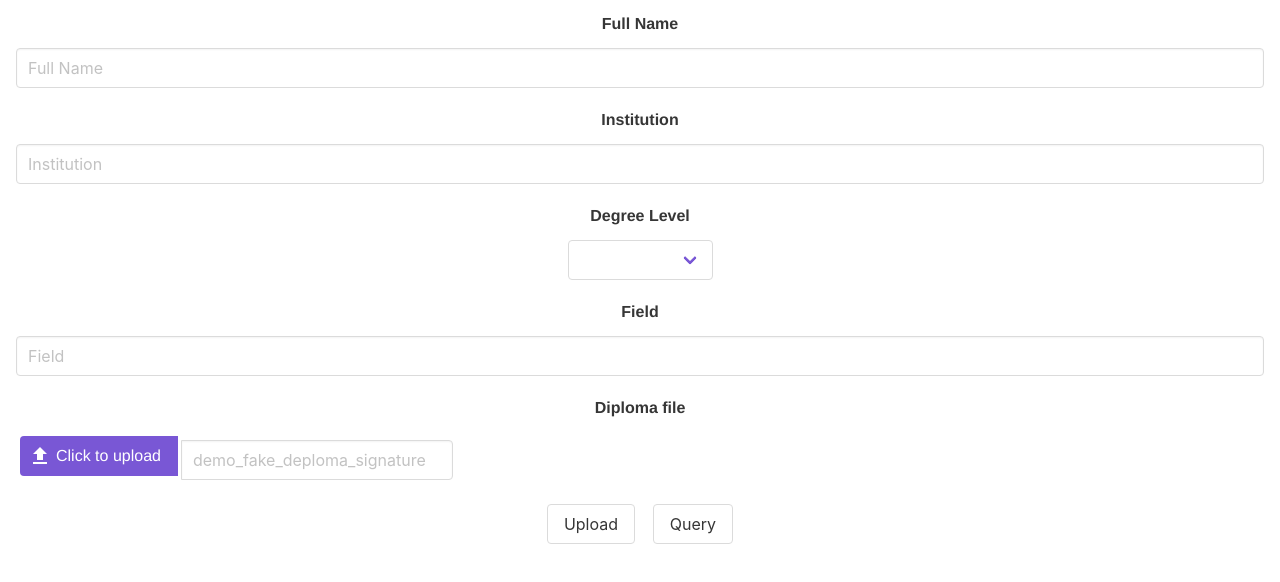
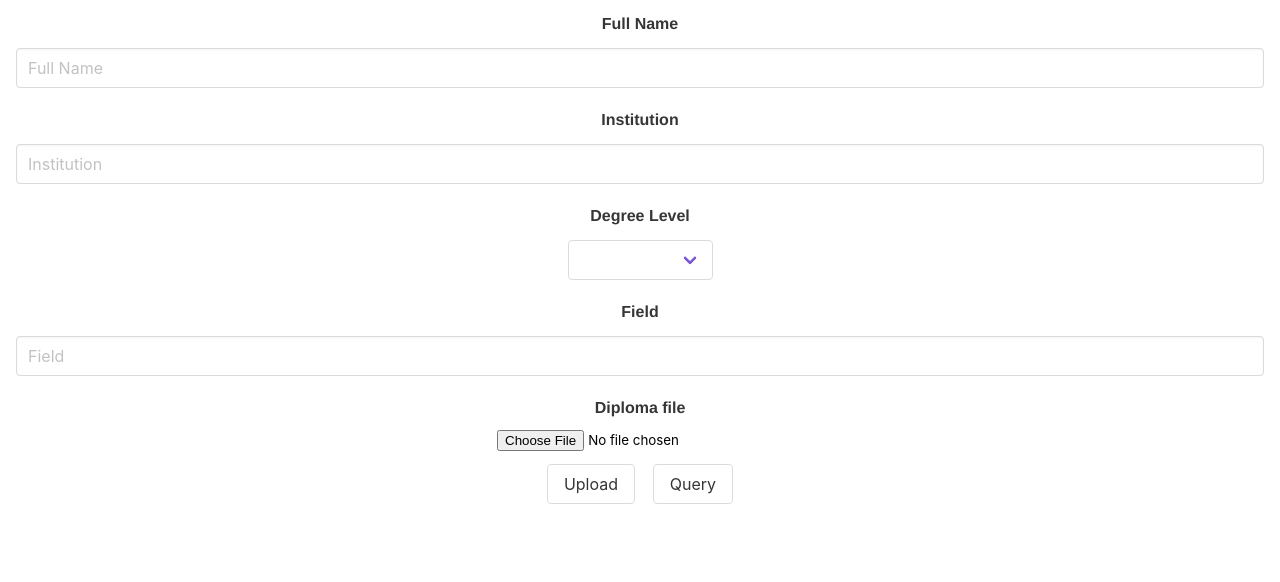
Before and after one commit to Noah-Jaffe/CMSC491_BLOCKCHAIN, a Vue app: page / in a window 1280 px wide. Shown: the top 582 px of the page. Built offline with nearby package versions, Linux system fonts and the light colour scheme.

Commit message:
enabled file upload and preview

```diff
--- a/src/views/Home.vue
+++ b/src/views/Home.vue
@@ -46,22 +46,18 @@
     </div>
     <div>
       <b-field label="Diploma file">
-        <b-upload v-model="file">
-          <a class="button is-primary">
-            <b-icon icon="upload"></b-icon>
-            <span>Click to upload</span>
-          </a>
-        </b-upload>
-        <span class="file-name" v-if="file">
-          {{ file.name }}
-        </span>
-        <b-input
-          placeholder="demo_fake_deploma_signature"
-          type="text"
-          v-model="filecontents"
-        >
-        </b-input>
+        <input
+          type="file"
+          @change="read_file_contents"
+          accept="image/*,application/pdf"
+        />
       </b-field>
+      <object
+        v-if="filecontents"
+        :data="filecontents"
+        height="25%"
+        width="50%"
+      />
     </div>
     <div class="btn-group">
       <input
@@ -83,8 +79,7 @@
 </template>
 
 <script>
-//import axios from "axios";
-import exec from "shelljs";
+import axios from "axios";
 
 export default {
   name: "Home",
@@ -100,6 +95,42 @@ export default {
     };
   },
   methods: {
+    read_file_contents(event) {
+      // Reference to the DOM input element
+      var input = event.target;
+      // Ensure that you have a file before attempting to read it
+      if (input.files && input.files[0]) {
+        // create a new FileReader to read this image and convert to base64 format
+        var reader = new FileReader();
+        // Define a callback function to run, when FileReader finishes its job
+        reader.onload = e => {
+          // Note: arrow function used here, so that "this.imageData" refers to the imageData of Vue component
+          // Read image as base64 and set to imageData
+          this.filecontents = e.target.result;
+        };
+        // Start the reader job - read file as a data url (base64 format)
+        reader.readAsDataURL(input.files[0]);
+      }
+    },
+    compress_input_file(data) {
+      return data
+        .split("")
+        .reduce((o, c) => {
+          if (o[o.length - 2] === c && o[o.length - 1] < 35) o[o.length - 1]++;
+          else o.push(c, 0);
+          return o;
+        }, [])
+        .map(_ => (typeof _ === "number" ? _.toString(36) : _))
+        .join("");
+    },
+    decompress_input_file(data) {
+      return data
+        .split("")
+        .map((c, i, a) =>
+          i % 2 ? undefined : new Array(2 + parseInt(a[i + 1], 36)).join(c)
+        )
+        .join("");
+    },
     do_query() {
       if (
         this.fullname.length == 0 ||
@@ -132,12 +163,7 @@ export default {
           formattedKey +
           '"&height=&prove=';
         this.cors_workaround = endpoint;
-        exec("curl " + endpoint, function(code, stdout, stderr) {
-          console.log("Exit code:", code);
-          console.log("Program output:", stdout);
-          console.log("Program stderr:", stderr);
-        });
-        /*axios
+        axios
           .get(endpoint)
           .then(response => {
             this.$buefy.dialog.alert({
@@ -149,21 +175,26 @@ export default {
             console.log(response.data["result"]["response"]["log"]);
             if (response.data["result"]["response"]["log"] == "exists") {
               // do buefy notification
-              this.queryresponse = atob(response.data["result"]["response"]["key"]);
-              this.filecontents = atob(response.data["result"]["response"]["value"]);
+              this.queryresponse = atob(
+                response.data["result"]["response"]["key"]
+              );
+              this.filecontents = atob(
+                response.data["result"]["response"]["value"]
+              );
             }
           })
           .catch(error => {
             // eslint-disable-next-line no-console
             console.error(error);
-          });*/
+          });
       }
     },
     submit_form() {
       if (
         this.fullname.length == 0 ||
         this.institution.length == 0 ||
-        this.degreelevel.length == 0
+        this.degreelevel.length == 0 ||
+        this.filecontents == null
       ) {
         // then dont upload, not enough info!
         this.$buefy.dialog.alert({
@@ -175,7 +206,7 @@ export default {
       } else {
         var formattedKey = this.format_key();
         var formattedValue = this.format_value();
-        /*if (formattedKey.search("__") >= 0) {
+        if (formattedKey.search("__") >= 0) {
           this.$buefy.dialog.alert({
             title: "Error",
             message:
@@ -183,7 +214,7 @@ export default {
             type: "is-danger"
           });
           return null;
-        }*/
+        }
         // otherwise commit to chain
         var endpoint =
           this.$root.$store.state.API_URI +
@@ -193,7 +224,7 @@ export default {
           formattedValue +
           '"';
         this.cors_workaround = endpoint;
-        /*axios
+        axios
           .get(endpoint)
           .then(response => {
             this.$buefy.dialog.alert({
@@ -205,7 +236,7 @@ export default {
           .catch(error => {
             // eslint-disable-next-line no-console
             console.error(error);
-          });*/
+          });
       }
     },
     format_key() {
@@ -221,8 +252,14 @@ export default {
       return ret;
     },
     format_value() {
-      var ret =
-        this.filecontents.length > 0 ? this.filecontents : "some-placeholder_";
+      var ret = null;
+      if (this.filecontents) {
+        ret =
+          this.filecontents.length > 0
+            ? this.filecontents
+            : "some-placeholder_";
+      }
+
       if (this.file) {
         var reader = new FileReader();
         reader.readAsText(this.file, "UTF-8");
```
